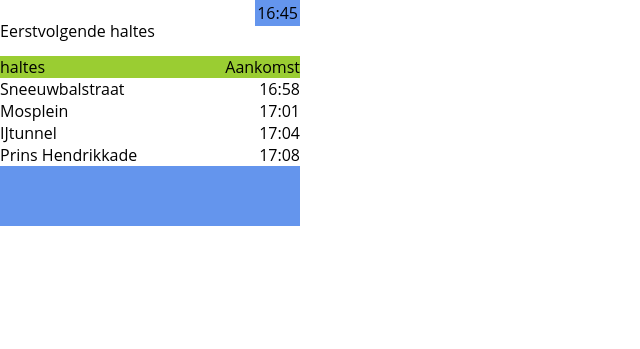
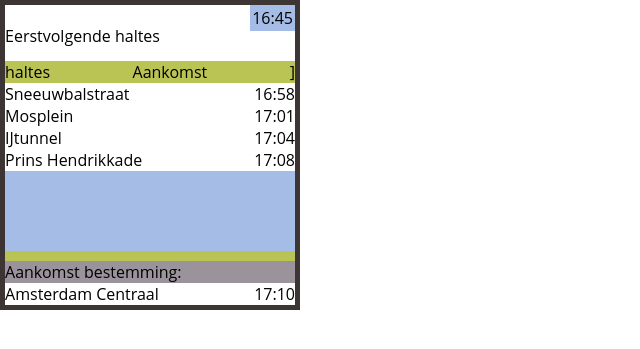
Before and after one commit to matthijs678/bushaltes, a PHP site: page /HTMLpage.html in a window 1280 px wide. Shown: the top 349 px of the page, without its empty margins (0-640 px from the left). Run offline with PHP 8.4, Linux system fonts and the light colour scheme.

Commit message:
bushalte v2

```diff
--- a/HTMLpage.html
+++ b/HTMLpage.html
@@ -14,7 +14,7 @@
 
     <div class="tijd-haltes">
         <div>haltes</div>
-        <div>Aankomst</div>
+        <div>Aankomst</div>]
     </div>
 
     <div class="locatie-tijd">
@@ -38,6 +38,13 @@
     </div>
 
     <div class="blue-spacer"></div>
+    <div class="green-spacer"></div>
+    <div  class="aankomst-bg">Aankomst bestemming:</div>
+
+   <div class="locatie-tijd">
+       <div>Amsterdam Centraal</div>
+       <div>17:10</div>
+   </div>
 </div>
 </body>
 </html>
--- a/style.css
+++ b/style.css
@@ -17,33 +17,42 @@
 }
 
 .current-time{
-    background-color: cornflowerblue;
+    background-color: #A5BCE6;
     padding: 2px;
     position: relative;
     top: -20px;
+    right: 10px;
 
 }
 
 .tijd-haltes{
     display: flex;
     flex-direction: row;
-    background-color: yellowgreen;
+    background-color:  #BAC454;
     justify-content: space-between;
-    width: 300px;
+    width: 290px;
 }
 
 .locatie-tijd{
     display: flex;
     flex-direction: row;
     justify-content: space-between;
-    width: 300px;
+    width: 290px;
 }
 
 .blue-spacer{
-    height: 60px;
-    background-color: cornflowerblue;
+    height: 80px;
+    background-color: #A5BCE6;
+}
+.green-spacer{
+    height: 10px;
+    background-color:  #BAC454;
 }
 
 .container{
     width: 300px;
+    border: solid 5px #3D3533;
 }
+.aankomst-bg{
+    background-color: #9A939C;
+}
```
